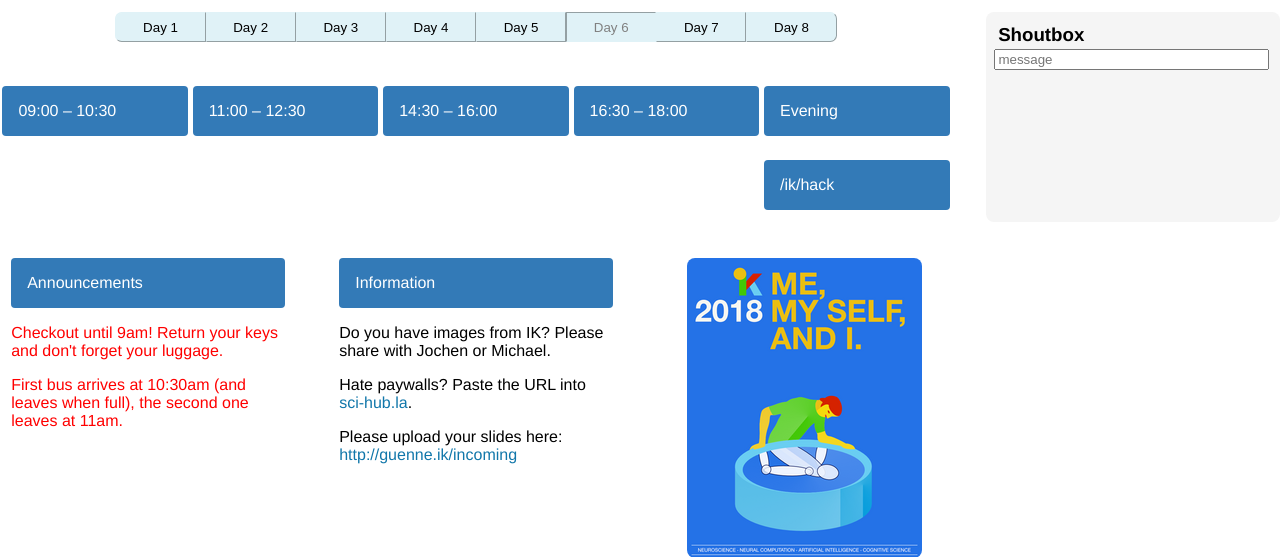
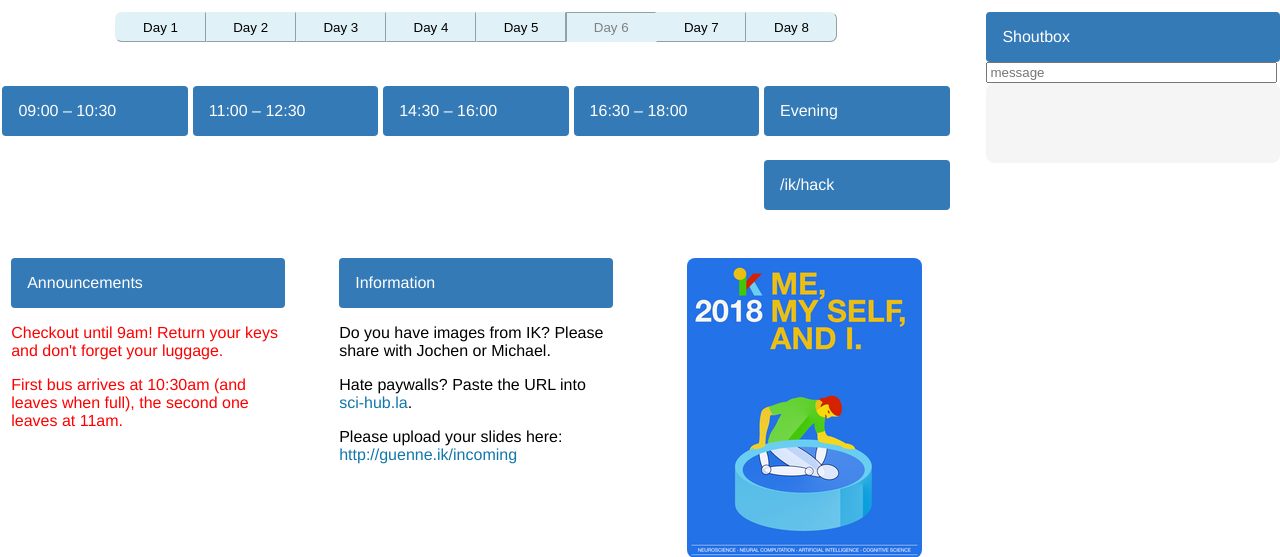
Before and after one commit to jspricke/ik-infoscreen, a PHP site: page / in a window 1280 px wide. Shown: the part 43-600 px from the top of the page. Run offline with PHP 8.4, Linux system fonts and the light colour scheme.

Commit message:
style shoutbox similar to the rest
(cherry picked from commit c53e8fd40ad147d4da89fbaf633a4b2226008579)

```diff
--- a/css/style.css
+++ b/css/style.css
@@ -267,15 +267,13 @@ a:hover {
 
 /* Shoutbox */
 
-#shoutbox {
-    background: #f5f5f5;
-    border-radius: 0.5em;
-    padding: 0.5em;
-    min-height: 5em;
-}
-
-#shoutbox h3 {
+#shoutbox_header {
     margin: 0.2em;
+    margin: 0;
+    padding: 1em;
+    background-color: rgb(51, 122, 183);
+    color: #fff;
+    border-radius: 0.25em;
 }
 
 #shoutbox form input {
@@ -288,6 +286,10 @@ a:hover {
     overflow-x: hidden;
     padding-left:0;
     padding-right:0;
+    background: #f5f5f5;
+    border-radius: 0.5em;
+    padding: 0.5em;
+    min-height: 5em;
 }
 
 .message_box {
--- a/index.php
+++ b/index.php
@@ -276,7 +276,7 @@ $img = getRandomFromArray($imgList);
             </section>
 
             <aside id="shoutbox">
-                <h3>Shoutbox</h3>
+                <p id="shoutbox_header">Shoutbox</p>
                 <form action="shoutbox.php" method="post" id="shoutboxform">
                     <input type="text" id="shoutboxmessage" name="msg" accesskey="s" placeholder="message" />
                 </form>
```
